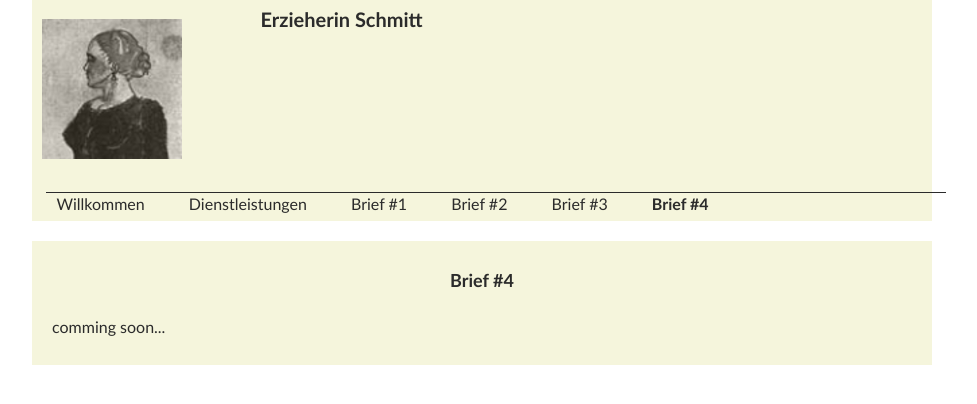
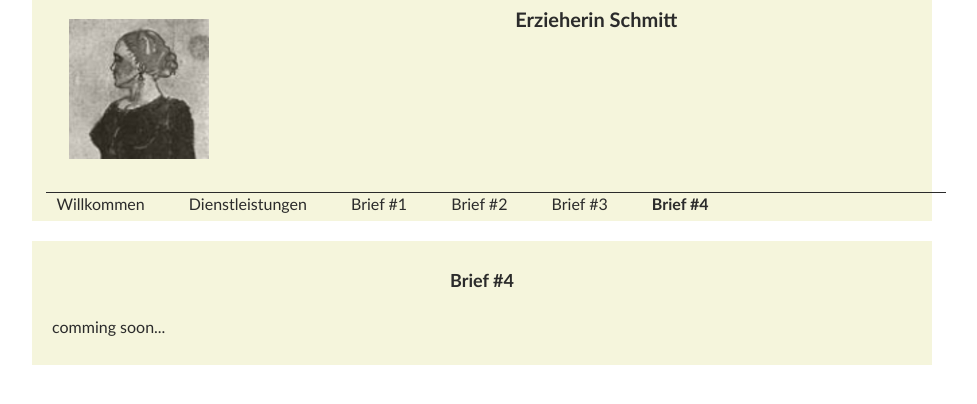
Before and after one commit to richardtraindl/tierarztpraxis-kaiserstrasse.at, a Jekyll site: the page built from xyz123/Schmitt/brief4.html, in a window 1280 px wide. Shown: the top 404 px of the page, without its empty margins (158-1135 px from the left). Built offline with Jekyll 4.4.1, drawn with Linux system fonts in a browser that asks for light colours.

Commit message:
customize

```diff
--- a/_includes/guest.html
+++ b/_includes/guest.html
@@ -1,9 +1,9 @@
 
         <header class="section group">
-            <div class="col span_3_of_12">
+            <div class="col span_3_of_12" style="text-align: center;">
                 <a href="index.html"><img id="logo" src="/img2/logo.jpg" alt="Logo"></a>
             </div>
-            <div class="col span_9_of_12">
+            <div class="col span_9_of_12" style="text-align: center;">
                 <h1 id="header_txt" style="font-size: 20px;">Erzieherin Schmitt</h1>
             </div>
 
```
